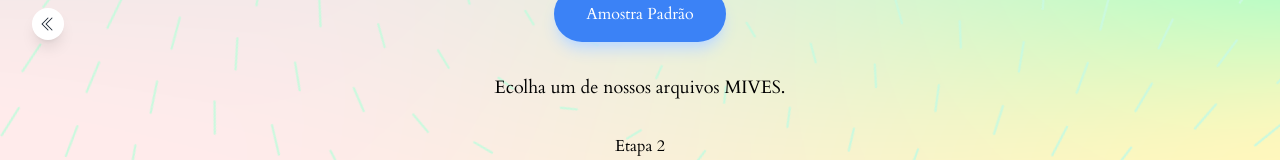
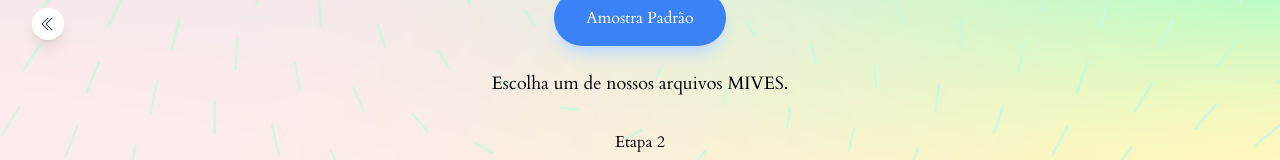
Before and after one commit to lasicuefs/propoe2-ui, an Angular app: page /new/mives in a window 1280 px wide. Shown: the part 376-536 px from the top of the page. Built offline with nearby package versions, Linux system fonts and the light colour scheme.

Commit message:
implement Hint instead

```diff
--- a/src/app/pages/new-poem/step-1/ProsodyPage.ts
+++ b/src/app/pages/new-poem/step-1/ProsodyPage.ts
@@ -8,6 +8,7 @@ import { ReturnButton } from "../shared/ReturnButton"
 
 // Services
 import { Forms } from "../../../services/forms.service"
+import { Hint } from "../shared/Hint";
 
 interface IsStanza {
     pattern: string[]
@@ -16,7 +17,7 @@ interface IsStanza {
 
 @Component({
     selector: "app-step-1",
-    imports: [Stanza, FormsSteps, ReturnButton],
+    imports: [Stanza, FormsSteps, ReturnButton, Hint],
     template: `
     <main class="content-container">
         <h1 class="title">Padrão de rima</h1>
@@ -43,7 +44,7 @@ interface IsStanza {
                 <button class="action-btn">Próximo</button>
             </a>
         </section>
-        <span class="hint-msg">Exemplo: ABAB ABAB CDC CDC</span>
+        <hint message="Exemplo: ABAB ABAB CDC CDC"></hint>
     </main>
 
     <return-back route="/" pageTitle="Página Principal"></return-back>
--- a/src/app/pages/new-poem/step-2/MivesPage.ts
+++ b/src/app/pages/new-poem/step-2/MivesPage.ts
@@ -4,10 +4,11 @@ import { Router } from "@angular/router"
 // Import Local Components
 import { FormsSteps } from "../shared/FormsSteps"
 import { ReturnButton } from "../shared/ReturnButton"
+import { Hint } from "../shared/Hint";
 
 @Component({
     selector: "app-step-2",
-    imports: [FormsSteps, ReturnButton],
+    imports: [FormsSteps, ReturnButton, Hint],
     template: `
         <main class="content-container">
             <h1 class="title">Arquivo MIVES</h1>
@@ -15,10 +16,7 @@ import { ReturnButton } from "../shared/ReturnButton"
                 <button class="action-btn" (click)="next()">Amostra Padrão</button>
             </div>
 
-            <!-- Bottom -->
-            <span class="hint-msg">
-                Ecolha um de nossos arquivos MIVES.
-            </span>
+            <hint message="Escolha um de nossos arquivos MIVES."></hint>
 
             <!-- Floating Navigation -->
             <return-back route="/new/rhythm" pageTitle="Rima & Rítimo"></return-back>
--- a/src/app/pages/new-poem/step-3/WeightsPage.ts
+++ b/src/app/pages/new-poem/step-3/WeightsPage.ts
@@ -9,6 +9,7 @@ import { ReturnButton } from "../shared/ReturnButton"
 // Import Local Services
 import { Forms } from "../../../services/forms.service"
 import { Session } from "../../../services/Session"
+import { Hint } from "../shared/Hint";
 
 type WeightsOption = {
     key: string
@@ -26,14 +27,12 @@ const defaultOptions: WeightsOption[] = [
 
 @Component({
     selector: "app-step-3",
-    imports: [WeightOption, FormsSteps, ReturnButton],
+    imports: [WeightOption, FormsSteps, ReturnButton, Hint],
     template: `
         <main class="content-container">
             <h1 class="title">Pesos de avaliação</h1>
+            <hint message="Preencha os campos abaixo para definir os pesos de avaliação do poema."></hint>
 
-            <span class="hint-msg">
-                Preencha os campos abaixo para definir os pesos de avaliação do poema.
-            </span>
             <ul id="options">
                 @for (option of weights(); track $index) {
                     <weight [displayName]="option.display" [value]="option.value"
```
